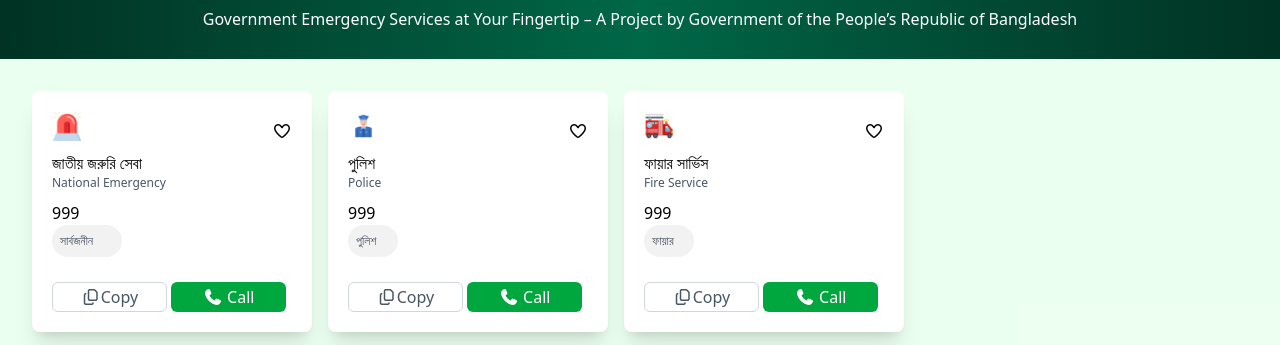
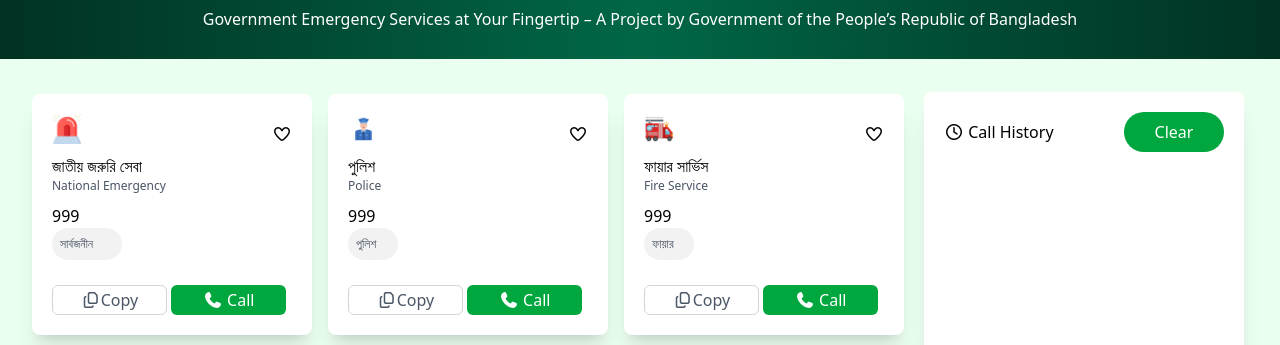
Before and after one commit to CodeXMehedi/Emergency-hotline, a plain HTML site: page index.html in a window 1280 px wide. Shown: the part 209-554 px from the top of the page. Drawn offline with nearby package versions, Linux system fonts and the light colour scheme.

Commit message:
added more for main section

```diff
--- a/index.html
+++ b/index.html
@@ -227,9 +227,23 @@
           </div>
         </div>
       </div>
-    </section>
+      <!-- Call History  -->
+      <div
+        class="w-[320px] min-h-[400px] bg-[#ffffff]  p-[20px] lg:h-[770px] overflow-y-auto rounded-lg shadow-xl mt-[20px] lg:mt-[1px] m-auto">
+        <div class="flex justify-between items-center">
+          <h3><i class="fa-regular fa-clock"></i> Call History</h3>
+          <button id="clear" class="bg-[#00a63e] w-[100px] h-[40px] rounded-4xl text-white ">Clear</button>
+        </div>
+        <div id="history">
+          <div id="new_history">
+          </div>
+        </div>
+      </div>
 
-      <script src="script.js"></script>
+  </section>
+
+
+  <script src="script.js"></script>
 </body>
 
 </html>
```
